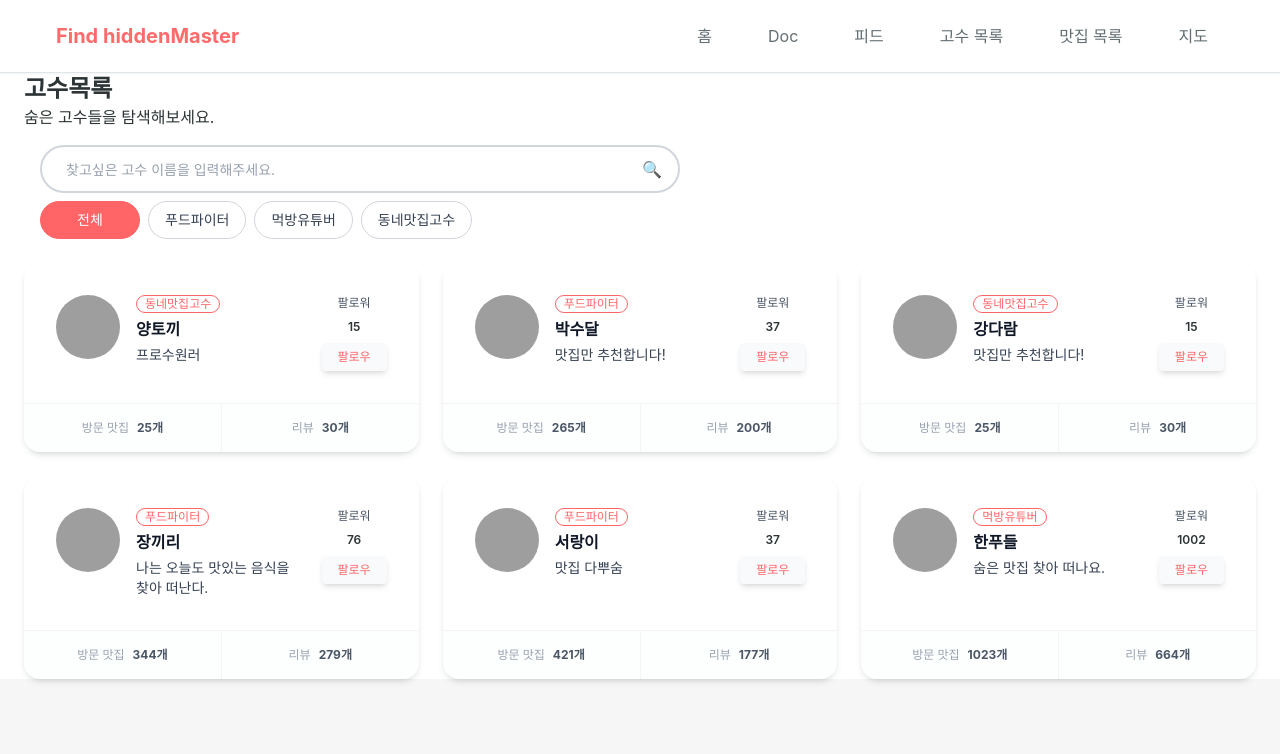
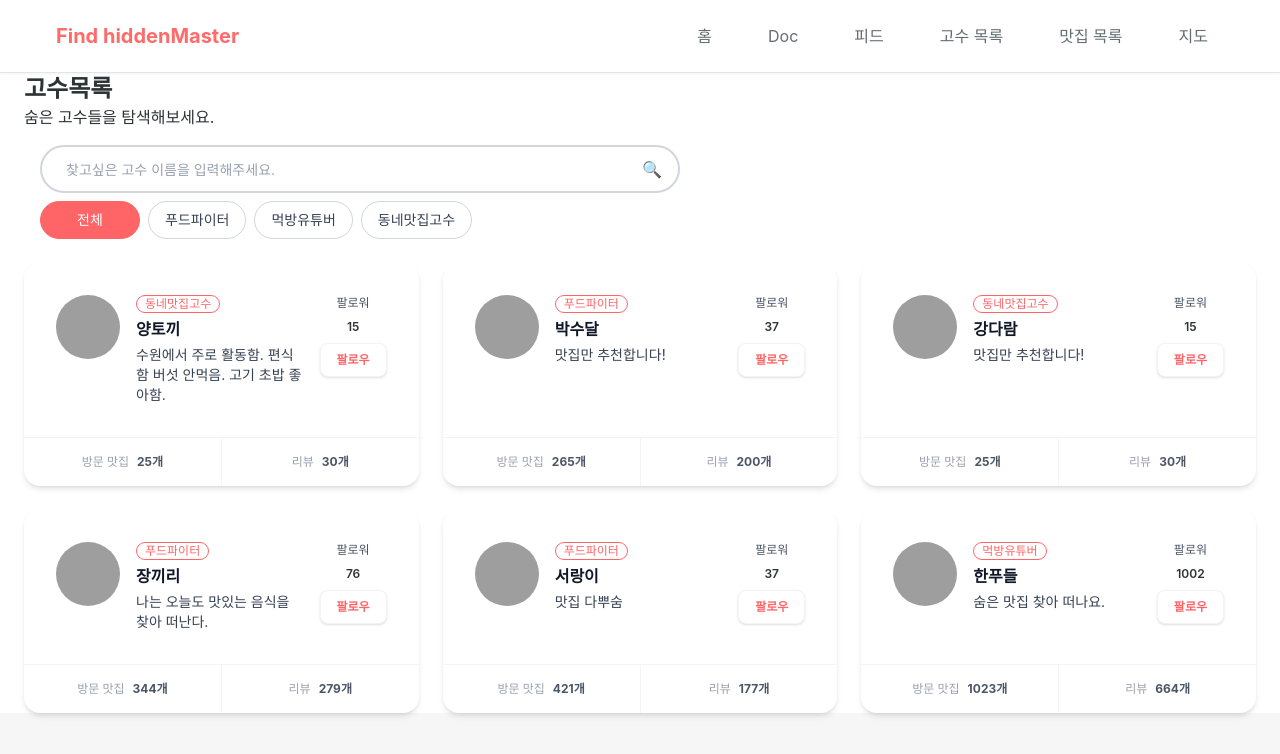
Before and after one commit to byeol-bit/memto-first-project-frontend, a React (Vite) app: page /users in a window 1280 px wide. Shown: the top 754 px of the page. Built offline with nearby package versions, Linux system fonts and the light colour scheme; grey boxes are pictures that could not be loaded.

Commit message:
🎨 Style : 고수 상세 페이지 css 적용

```diff
--- /dev/null
+++ b/src/components/user-detail-components/followButton.jsx
@@ -0,0 +1,28 @@
+const FollowButton = ({isFollowing, onToggle, size='sm'}) => {
+    const sizeStyle = {
+        sm: 'px-4 py-2 text-xs',
+        md: 'px-5 py-2 text-sm'
+    }
+
+    return (
+        <div
+            className ={`
+                ${sizeStyle[size]}
+                border border-gray-100 shadow-sm font-semibold rounded-lg select-none
+                ${isFollowing
+                    ? 'text-gray-100 bg-red-400 hover:bg-red-300'
+                    : 'text-red-400 bg-white hover:bg-gray-100'
+                }
+            `}
+            onClick={(e) => {
+                e.stopPropagation()
+                onToggle()
+            }}
+        >
+            {isFollowing ? '팔로잉' : '팔로우'}
+        </div>
+    )
+
+}
+
+export default FollowButton
--- a/src/components/user-list-components/userCard.jsx
+++ b/src/components/user-list-components/userCard.jsx
@@ -1,7 +1,8 @@
 import {profileImage} from '../../data/users.mock'
 import { useNavigate } from 'react-router'
+import FollowButton from '../user-detail-components/followButton'
 
-const UserCard = ({user}) => {
+const UserCard = ({user, isFollowing, toggleFollow}) => {
     const navigate = useNavigate()
 
     return (
@@ -9,8 +10,8 @@ const UserCard = ({user}) => {
             className='bg-white rounded-2xl shadow-md hover:shadow-xl transition-all cursor-pointer flex flex-col h-full'
             onClick={() => navigate(`/users/${user.id}`)}
         >
-            <div className="flex gap-4 p-8 flex-1">
-                <div className="shrink-0">
+            <div className='flex gap-4 p-8 flex-1'>
+                <div className='shrink-0'>
                     <img className="rounded-full w-16 h-16 object-cover" src={profileImage}/>
                 </div>
                 <div className='flex justify-between flex-1 min-w-0'>
@@ -22,27 +23,22 @@ const UserCard = ({user}) => {
                     <div className='flex flex-col items-center gap-2'>
                         <span className='text-xs text-gray-600'>팔로워</span>
                         <span className='text-xs font-semibold '>{user.followers}</span>
-                        <div
-                            className="bg-gray-50  shadow-md hover:shadow-xl text-red-400 hover:bg-red-100 text-xs font-medium py-1.5 px-4 rounded-sm transition-colors"
-                            onClick={(e) => {
-                                e.stopPropagation()
-                                console.log('버튼 클릭')
-                            }}
-                        >
-                            팔로우
-                        </div>
+                        <FollowButton isFollowing={isFollowing} onToggle={() => toggleFollow(user.id)} />
                     </div>
 
 
                 </div>
             </div>
 
-                <div className='flex border-t border-gray-100 bg-gray-50/30 items-stretch'>
+                <div className='flex border-t border-gray-100 items-stretch'>
                     <div
-                        className="flex-1 flex items-center justify-center gap-2 py-4 text-xs font-medium text-gray-600 hover:bg-gray-100 transition-colors cursor-pointer"
-                        onClick={(e) => { e.stopPropagation();}}
+                        className='flex-1 flex items-center justify-center gap-2 py-4 text-xs font-medium text-gray-600 hover:bg-gray-100 transition-colors cursor-pointer'
+                        onClick={(e) => {
+                            e.stopPropagation();
+                            navigate(`/users/${user.id}?tab=visited`)
+                        }}
                     >
-                        <span className="text-gray-400">방문 맛집</span>
+                        <span className='text-gray-400'>방문 맛집</span>
                         <span className='font-bold'>{user.visited_count}개</span>
                     </div>
 
@@ -50,10 +46,13 @@ const UserCard = ({user}) => {
                     <div className='w-px bg-gray-100'></div>
 
                     <div
-                        className="flex-1 flex items-center justify-center gap-2 py-4 text-xs font-medium text-gray-600 hover:bg-gray-100 transition-colors cursor-pointer"
-                        onClick={(e) => { e.stopPropagation();}}
+                        className='flex-1 flex items-center justify-center gap-2 py-4 text-xs font-medium text-gray-600 hover:bg-gray-100 transition-colors cursor-pointer'
+                        onClick={(e) => {
+                            e.stopPropagation()
+                            navigate(`/users/${user.id}?tab=reviews`)
+                        }}
                     >
-                        <span className="text-gray-400">리뷰</span>
+                        <span className='text-gray-400'>리뷰</span>
                         <span className='font-bold'>{user.reviews}개</span>
                     </div>
                 </div>
--- a/src/components/user-list-components/userList.jsx
+++ b/src/components/user-list-components/userList.jsx
@@ -1,12 +1,12 @@
 import UserCard from './userCard'
 
-const UserList = ({users}) => {
+const UserList = ({users, followingUsers, toggleFollow}) => {
     return(
         users.length ?
             <div>
                 <div className="grid gap-6 grid-cols-[repeat(auto-fit,minmax(300px,1fr))]">
                     {users.map((user) => (
-                        <UserCard key={user.id} user={user} />
+                        <UserCard key={user.id} user={user} isFollowing={followingUsers.includes(user.id)} toggleFollow={toggleFollow} />
                     ))}
                 </div>
             </div>
--- a/src/data/users.mock.js
+++ b/src/data/users.mock.js
@@ -6,8 +6,10 @@ export const users = [
     visited_count: 25,
     reviews: 30,
     followers: 15,
-    following: 3,
-    comment: "프로수원러"
+    followings: 3,
+    comment: "수원에서 주로 활동함. 편식함 버섯 안먹음. 고기 초밥 좋아함. ",
+    most_visited: 7,
+    stars: '4.8'
   },
 
   {
@@ -17,8 +19,10 @@ export const users = [
     visited_count: 265,
     reviews: 200,
     followers: 37,
-    following: 3,
-    comment: "맛집만 추천합니다!"
+    followings: 3,
+    comment: "맛집만 추천합니다!",
+    most_visited: 7,
+    stars: '4.8'
   },
   {
     id : 3,
@@ -27,8 +31,10 @@ export const users = [
     visited_count: 25,
     reviews: 30,
     followers: 15,
-    following: 3,
-    comment: "맛집만 추천합니다!"
+    followings: 3,
+    comment: "맛집만 추천합니다!",
+    most_visited: 7,
+    stars: '4.8'
   },
   {
     id : 4,
@@ -37,8 +43,10 @@ export const users = [
     visited_count: 344,
     reviews: 279,
     followers: 76,
-    following: 0,
-    comment: "나는 오늘도 맛있는 음식을 찾아 떠난다."
+    followings: 0,
+    comment: "나는 오늘도 맛있는 음식을 찾아 떠난다.",
+    most_visited: 7,
+    stars: '4.8'
   },
   {
     id : 5,
@@ -47,8 +55,10 @@ export const users = [
     visited_count: 421,
     reviews: 177,
     followers: 37,
-    following: 33,
-    comment: "맛집 다뿌숨"
+    followings: 33,
+    comment: "맛집 다뿌숨",
+    most_visited: 7,
+    stars: '4.8'
   },
   {
     id : 6,
@@ -57,8 +67,10 @@ export const users = [
     visited_count: 1023,
     reviews: 664,
     followers: 1002,
-    following: 0,
-    comment: "숨은 맛집 찾아 떠나요."
+    followings: 0,
+    comment: "숨은 맛집 찾아 떠나요.",
+    most_visited: 7,
+    stars: '4.8'
   },
 ]
 
--- a/src/pages/user-detail-page.jsx
+++ b/src/pages/user-detail-page.jsx
@@ -1,60 +1,64 @@
-import { useEffect, useState } from "react"
-import { useParams } from "react-router"
+import { useParams, useSearchParams } from "react-router"
+
 import UserProfile from "../components/user-detail-components/userProfile"
-
 import UserReview from "../components/user-detail-components/userReview"
 import UserVisited from "../components/user-detail-components/userVisited"
 
 import {users} from "../data/users.mock"
 
-// 해당 유저의 상세 정보 api
-const USER = {
-    name: "맛집탐험가",
-    tag: "푸드파이터",
-    visited_count: 25,
-    reviews: 30,
-    followers: 15,
-    followings: 8,
-    most_visited: 5,
-    stars: 4.8,
-    comment: "서울 강남구 중심으로 이하 생략"
-}
-
 
 const UserDetailPage = () => {
   const {id} = useParams()
-  const [selectedTab, setSelectedTab] = useState('visited')
+  const [searchParams, setSearchParams] = useSearchParams();
 
-  //
-  useEffect(() => {
-    // 유저 정보 불러오기
+  const user = users.find((u) =>{
+    return u.id === Number(id)
   })
+  // 선택된 탭이 없으면 기본으로 visited탭 보여주기
+  let selectedTab = searchParams.get('tab') ?? 'visited'
+
+  // 팔로잉 정보
+  // const isFollowing = false
 
   return (
     <div>
-      <UserProfile user={USER}></UserProfile>
-      <div className="grid grid-cols-4 text-center">
-        <div onClick={() => setSelectedTab('visited')}>
-          <div>방문한 맛집</div>
-          <div>{USER.visited_count}</div>
+      <UserProfile user={user} />
+
+      <div className='flex border-t border-gray-100 items-stretch'>
+        <div
+            className={
+              `flex-1 flex items-center justify-center gap-2 py-4 text-xs  text-gray-600 hover:bg-gray-100 transition-colors cursor-pointer
+              ${selectedTab=='visited'
+                ? 'text-red-400 border-b border-red-400 font-semibold'
+                : 'font-medium border-b border-gray-100'
+              }`
+            }
+            onClick={() => {setSearchParams({tab: 'visited'})}}
+        >
+          <span className="text-gray-400">방문 맛집</span>
+          <span className='font-bold'>{user.visited_count}개</span>
         </div>
-        <div onClick={() => setSelectedTab('reviews')}>
-          <div>작성한 리뷰</div>
-          <div>{USER.reviews}</div>
+
+        <div className='w-px bg-gray-100'></div>
+
+        <div
+            className={
+              `flex-1 flex items-center justify-center gap-2 py-4 text-xs  text-gray-600 hover:bg-gray-100 transition-colors cursor-pointer
+              ${selectedTab=='reviews'
+                ? 'text-red-400 border-b border-red-400 font-semibold'
+                : 'font-medium border-b border-gray-100'
+              }`
+            }
+            onClick={() => {setSearchParams({tab: 'reviews'})}}
+        >
+          <span className="text-gray-400">리뷰</span>
+          <span className='font-bold'>{user.reviews}개</span>
         </div>
-        <div>
-          <div>가장 많이 방문한 맛집</div>
-          <div>{USER.most_visited}</div>
-        </div>
-        <div>
-          <div>평균 별점</div>
-          <div>{USER.stars}</div>
-        </div>
-        {/* 선택된 항목에 따라 다른 페이지 출력 */}
-        <div>
-          {selectedTab === 'visited' && <UserVisited />}
-          {selectedTab === 'reviews' && <UserReview />}
-        </div>
+      </div>
+         {/* 선택된 탭에 따라 다른 컴포넌트 출력 */}
+      <div>
+        {selectedTab === 'visited' && <UserVisited />}
+        {selectedTab === 'reviews' && <UserReview />}
       </div>
     </div>
   )
--- a/src/pages/user-list-page.jsx
+++ b/src/pages/user-list-page.jsx
@@ -9,6 +9,17 @@ const UserListPage = () => {
   const {
     users, keyword, setKeyword, tag, setTag, tags
   } = useUserFilter();
+
+  const [followindUsers, setFollowingUsers] = useState([])
+
+  const toggleFollow = (userId) => {
+    setFollowingUsers((prev) => {
+      return prev.includes(userId)
+        ? prev.filter((id) => id !== userId)
+        : [...prev, userId]
+
+    })
+  }
 
   return (
     <div className='max-w-7xl mx-auto px-6'>
@@ -28,7 +39,7 @@ const UserListPage = () => {
         </form>
 
         {/* 고수 리스트 */}
-        <UserList users={users} />
+        <UserList users={users} followingUsers={followindUsers} toggleFollow={toggleFollow} />
       </div>
     </div>
   )
```
Also changed, not shown: src/components/user-detail-components/userProfile.jsx (+42 -22 lines).
